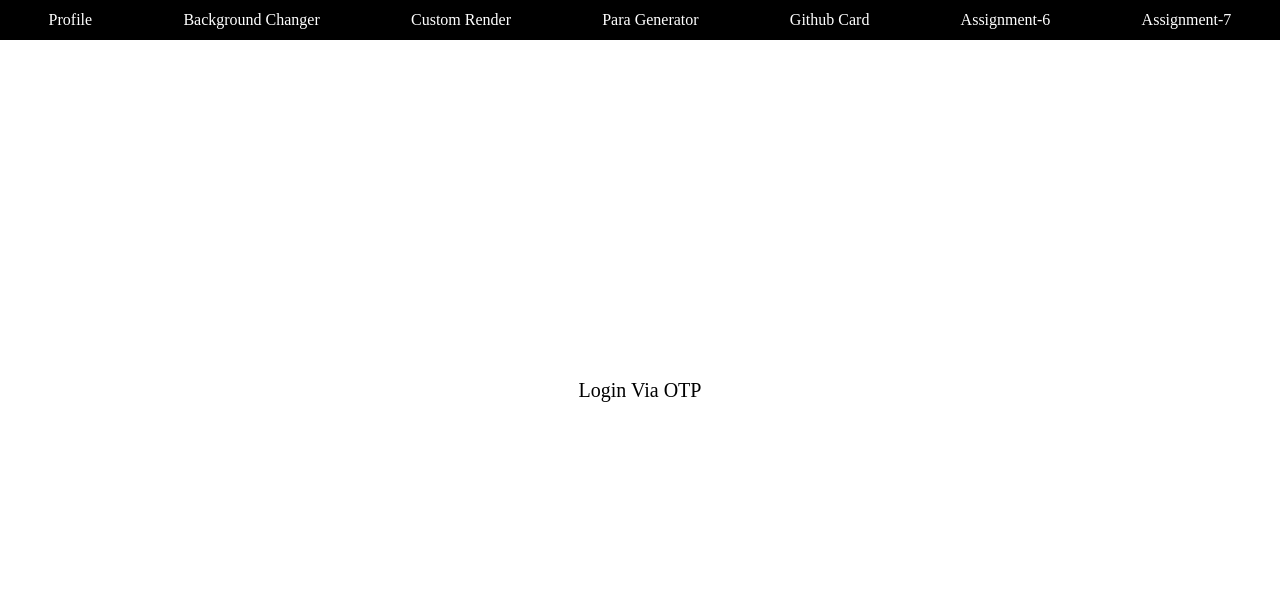
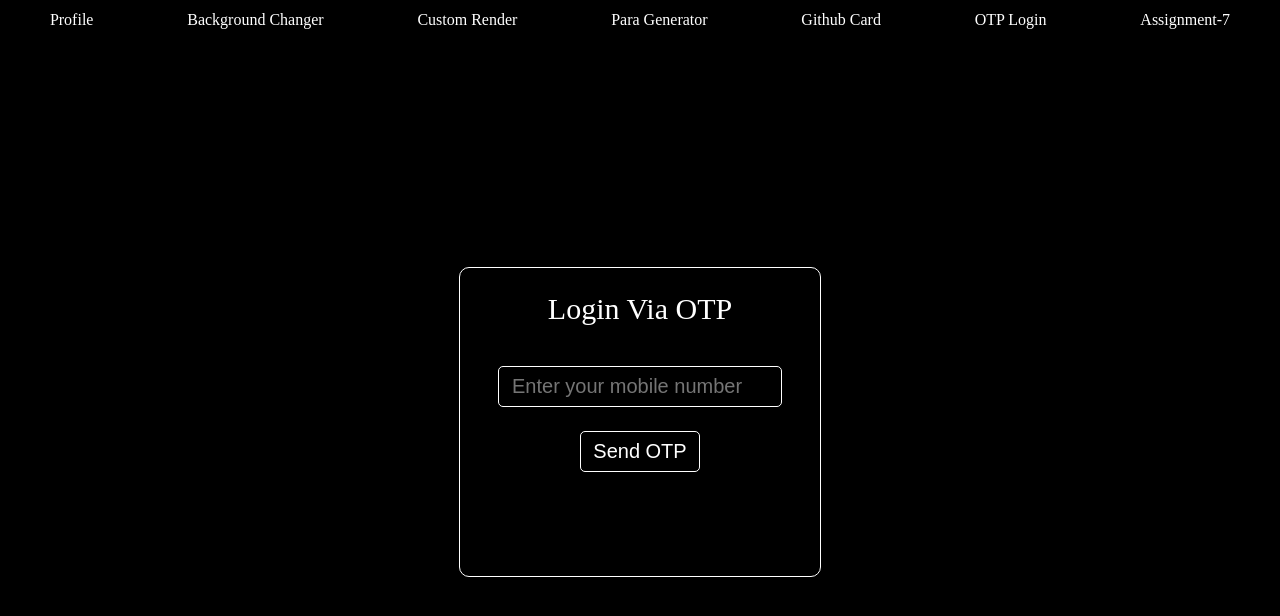
Before and after one commit to dreamsoffcode/component-mart, a React (Vite) app: page /assignment6 in a window 1280 px wide. Shown: the top 616 px of the page. Built offline with nearby package versions, Linux system fonts and the light colour scheme.

Commit message:
OTP Login component added

```diff
--- a/src/App.jsx
+++ b/src/App.jsx
@@ -20,7 +20,7 @@ function App() {
       <div onClick={()=>navigate('/assignment3')}>Custom Render</div>
       <div onClick={()=>navigate('/assignment4')}>Para Generator</div>
       <div onClick={()=>navigate('/assignment5')}>Github Card</div>
-      <div onClick={()=>navigate('/assignment6')}>Assignment-6</div>
+      <div onClick={()=>navigate('/assignment6')}>OTP Login</div>
       <div onClick={()=>navigate('/assignment7')}>Assignment-7</div>
     </div>
   )
--- a/src/components/assignment6.jsx
+++ b/src/components/assignment6.jsx
@@ -1,3 +1,5 @@
+import { useState, useRef } from "react"
+
 export default function Assignment6(){
     return (
         <div style={{
@@ -5,7 +7,9 @@ export default function Assignment6(){
             // flexDirection: 'column',
             justifyContent: 'center',
             alignItems: 'center',
-            height: '92.6vh'
+            height: '95.4vh',
+            backgroundColor: 'black',
+            color: 'white',
         }}>
             <OTPVerification></OTPVerification>
         </div>
@@ -15,26 +19,31 @@ export default function Assignment6(){
 
 function OTPVerification(){
 
+    const [screen, setScreen] = useState(1)
+
     return(
         <div style={{
             display: 'flex',
             flexDirection: 'column',
             justifyContent: 'center',
             alignItems: 'center',
+            border: '1px solid white',
+            borderRadius: '10px 10px',
+            padding: '3vh 3vw',
         }}>
             <div style={{
-                fontSize: '20px',
+                fontSize: '30px',
                 marginBottom: '5vh',
             }}>Login Via OTP</div>
-            {/* <GetMobile></GetMobile> */}
-            {/* <GetOTP></GetOTP> */}
+            {screen ==  1 && <GetMobile setScreen={setScreen}></GetMobile>}
+            {screen == 2 && <GetOTP setScreen={setScreen}></GetOTP>}
         </div>
     )
 }
 
-function GetMobile(){
+function GetMobile({setScreen}){
     function sendOTP(){
-
+        setScreen(2)
     }
 
     return (<div style={{
@@ -43,12 +52,63 @@ function GetMobile(){
         justifyContent: 'center',
         alignItems: 'center',
         }}>
-        <input placeholder="Enter your mobile number"></input>
-        <button onClick={sendOTP}>Send OTP</button>
+        <input style={{
+            border: '1px solid white',
+            borderRadius: '5px',
+            width: '20vw',
+            backgroundColor: 'black',
+            color: 'white',
+            fontSize: '20px',
+            padding: '1vh 1vw'
+        }}placeholder="Enter your mobile number"></input>
+        <button style={{
+            marginTop: '3vh',
+            marginBottom: '10vh',
+            border: '1px solid white',
+            borderRadius: '5px',
+            backgroundColor: 'black',
+            color: 'white',
+            fontSize: '20px',
+            padding: '1vh 1vw',
+            cursor: 'pointer',
+        }}
+        onClick={sendOTP}>Send OTP</button>
     </div>)
 }
 
-function GetOTP(){
+function GetOTP({setScreen}){
+
+    const digit1Ref = useRef(null)
+    const digit2Ref = useRef(null)
+    const digit3Ref = useRef(null)
+    const digit4Ref = useRef(null)
+
+    const inputStyle = {
+        border: '1px solid white',
+        borderRadius: '5px',
+        // width: '1.3vw',
+        backgroundColor: 'black',
+        color: 'white',
+        fontSize: '20px',
+        padding: '1vh 1vw',
+        marginRight: '1vw',
+    }
+
+    function submitOTP(){
+        setScreen(1)
+    }
+
+    function moveToNext(event){
+        const ref = event.target
+        const value = event.target.value
+
+        if(value){
+            if(ref == digit1Ref.current)digit2Ref.current.focus()
+            if(ref == digit2Ref.current)digit3Ref.current.focus()
+            if(ref == digit3Ref.current)digit4Ref.current.focus()
+        }
+
+    }
 
     return (<div style={{
         display: 'flex',
@@ -60,12 +120,23 @@ function GetOTP(){
             display: 'flex',
             justifyContent: 'space-between'
         }}>
-            <input></input>
-            <input></input>
-            <input></input>
-            <input></input>
+            <input ref={digit1Ref} onChange={moveToNext} style={inputStyle} type="text" size="1" maxLength="1"></input>
+            <input ref={digit2Ref} onChange={moveToNext} style={inputStyle} type="text" size="1" maxLength="1"></input>
+            <input ref={digit3Ref} onChange={moveToNext} style={inputStyle} type="text" size="1" maxLength="1"></input>
+            <input ref={digit4Ref} style={inputStyle} type="text" size="1" maxLength="1"></input>
         </div>
-        <button>Login</button>
+        <button style={{
+            marginTop: '3vh',
+            marginBottom: '10vh',
+            border: '1px solid white',
+            borderRadius: '5px',
+            backgroundColor: 'black',
+            color: 'white',
+            fontSize: '20px',
+            padding: '1vh 1vw',
+            cursor: 'pointer',
+        }}
+        onClick={submitOTP}>Login</button>
 
     </div>)
 
```
